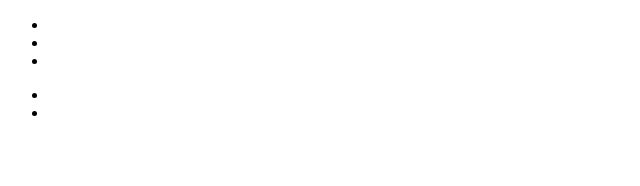
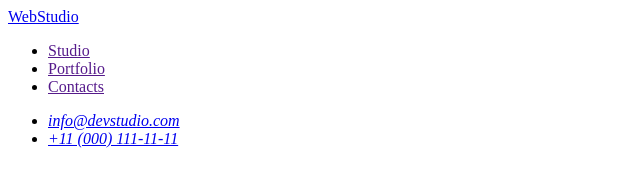
Before and after one commit to babijchik-oleg/goit-markup-hw-01, a plain HTML site: page index.html in a window 1280 px wide. Shown: the whole page, without its empty margins (0-640 px from the left). Drawn offline with Linux system fonts and the light colour scheme.

Commit message:
second commit

```diff
--- a/index.html
+++ b/index.html
@@ -6,23 +6,22 @@
     <title>Web Studio</title>
 </head>
 <body>
-    <heder>
+    <header>
         <nav>
-            <a href="">
+            <a href="/index.html">WebStudio</a>
                 <ul>
-                    <li><a href=""></a></li>
-                    <li><a href=""></a></li>
-                    <li><a href=""></a></li>
+                    <li><a href="">Studio</a></li>
+                    <li><a href="">Portfolio</a></li>
+                    <li><a href="">Contacts</a></li>
                 </ul>
-            </a>
         </nav>
 
         <address>
             <ul>
-                <li><a href=""></a></li>
-                <li><a href=""></a></li>
+                <li><a href="mailto:info@devstudio.com">info@devstudio.com</a></li>
+                <li><a href="tel:+110001111111">+11 (000) 111-11-11</a></li>
             </ul>
         </address>
-    </heder>
+    </header>
 </body>
 </html>
```
Also changed, not shown: 1 other file.
